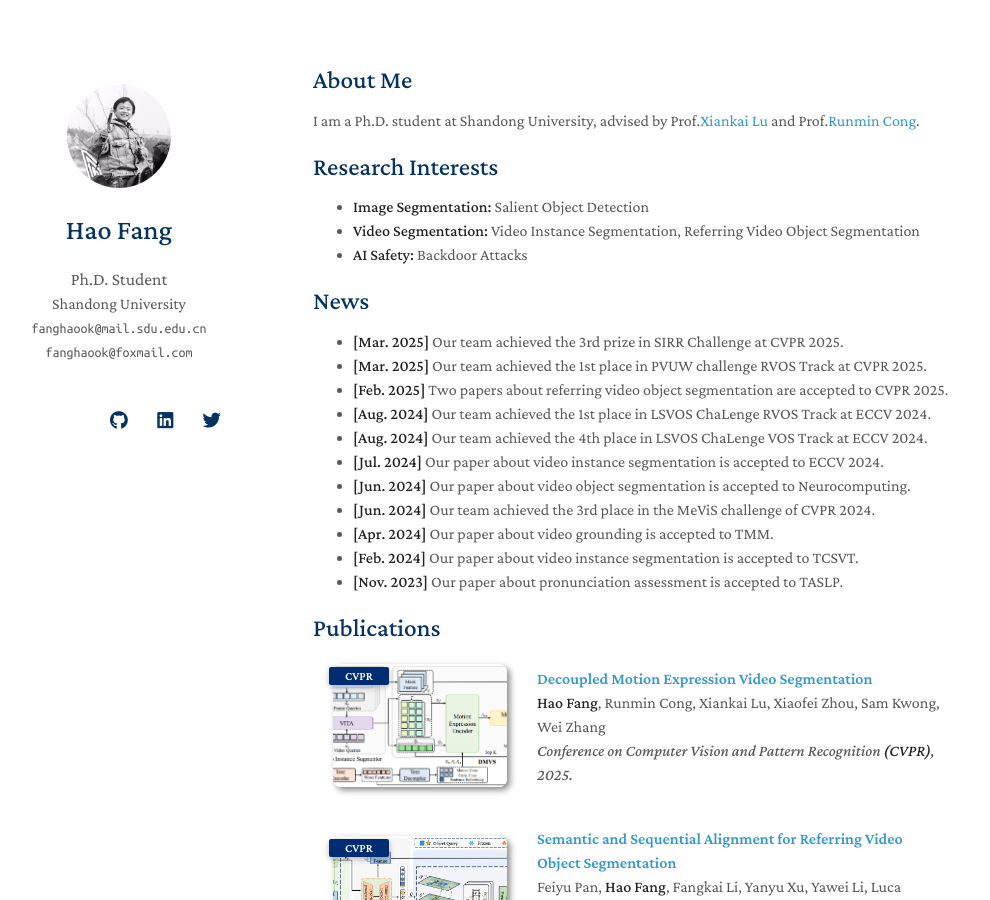
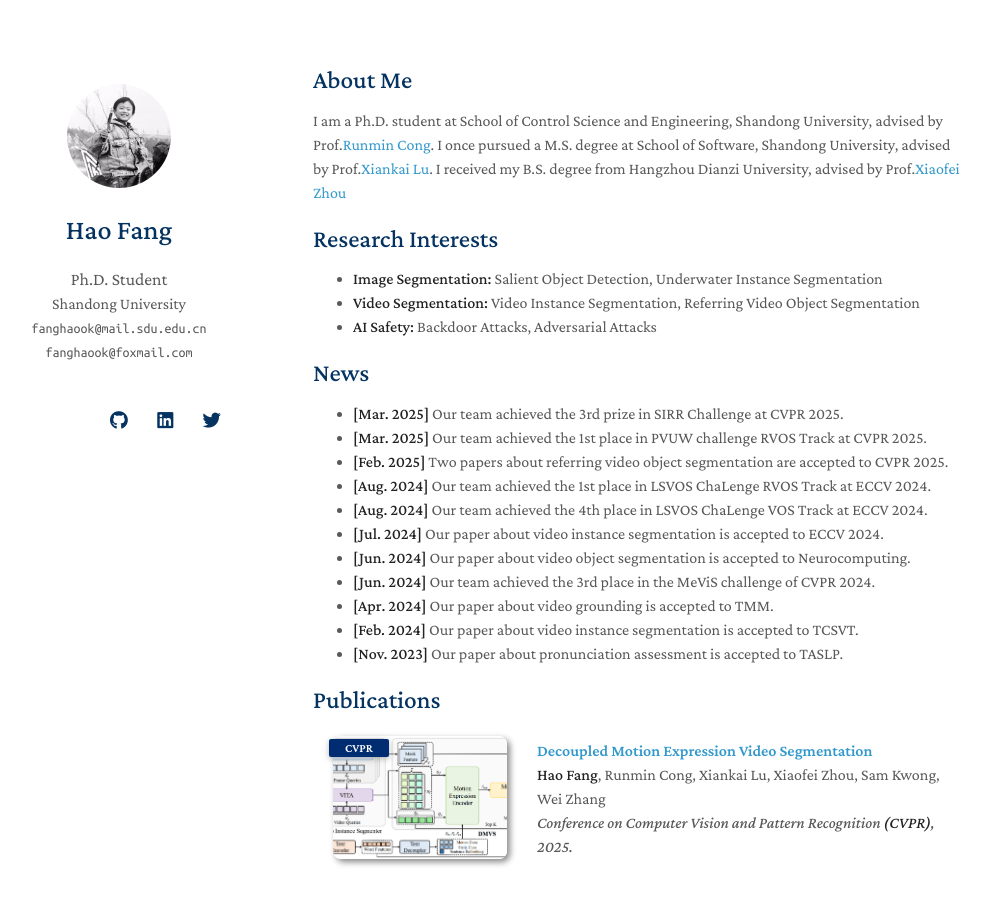
Before and after one commit to fanghaook/fanghaook.github.io, a Jekyll site: the page built from index.md, in a window 1280 px wide and 900 px high. Shown: the whole window, without its empty margins (157-1147 px from the left). Built offline with Jekyll 4.4.1, drawn with Linux system fonts in a browser that asks for light colours; nearby versions of some CDN libraries; a style sheet for code colours, icons or effects is not loaded; our own code applies the rules of GitHub Pages for plain Markdown files; some of the changed text lies outside the part shown.

Commit message:
Update index.md

```diff
--- a/index.md
+++ b/index.md
@@ -4,13 +4,13 @@ layout: homepage
 
 ## About Me
 
-I am a Ph.D. student at Shandong University, advised by Prof.[Xiankai Lu](https://faculty.sdu.edu.cn/luxiankai/zh_CN/index.htm) and Prof.[Runmin Cong](https://rmcong.github.io/).
+I am a Ph.D. student at School of Control Science and Engineering, Shandong University, advised by Prof.[Runmin Cong](https://rmcong.github.io/). I once pursued a M.S. degree at School of Software, Shandong University, advised by Prof.[Xiankai Lu](https://faculty.sdu.edu.cn/luxiankai/zh_CN/index.htm). I received my B.S. degree from Hangzhou Dianzi University, advised by Prof.[Xiaofei Zhou](https://zxforchid.github.io/index.html)
 
 ## Research Interests
 
-- **Image Segmentation:** Salient Object Detection
+- **Image Segmentation:** Salient Object Detection, Underwater Instance Segmentation
 - **Video Segmentation:** Video Instance Segmentation, Referring Video Object Segmentation
-- **AI Safety:** Backdoor Attacks
+- **AI Safety:** Backdoor Attacks, Adversarial Attacks
 
 ## News
 - **[Mar. 2025]** Our team achieved the 3rd prize in SIRR Challenge at CVPR 2025.
@@ -33,3 +33,20 @@ I am a Ph.D. student at Shandong University, advised by Prof.[Xiankai Lu](https:
 - the 1st place in the 6th LSVOS ChaLenge RVOS Track at ECCV 2024
 - the 4th place in the 6th LSVOS ChaLenge VOS Track at ECCV 2024
 - the 3rd Place in the 3rd PVUW challenge RVOS Track at CVPR 2025.
+
+## Services
+
+<h4 style="margin:0 10px 0;">Conference Reviewers</h4>
+
+<ul style="margin:0 0 5px;">
+  <li><a href="https://acmmm2025.org/"><autocolor>ACM International Conference on Multimedia (MM) 2025</autocolor></a></li>
+</ul>
+
+<h4 style="margin:0 10px 0;">Journal Reviewers</h4>
+
+<ul style="margin:0 0 20px;">
+  <li><a href="https://www.sciencedirect.com/journal/pattern-recognition"><autocolor>Pattern recognition (PR)</autocolor></a></li>
+  <li><a href="https://ieeexplore.ieee.org/xpl/RecentIssue.jsp?punumber=6046"><autocolor>IEEE Transactions on Multimedia (TMM)</autocolor></a></li>
+  <li><a href="https://www.sciencedirect.com/journal/neurocomputing"><autocolor>Neurocomputing (NC)</autocolor></a></li>
+  <li><a href="https://ietresearch.onlinelibrary.wiley.com/journal/24682322"><autocolor>CAAI Transactions on Intelligence Technology (CIT)</autocolor></a></li>
+</ul>
```
